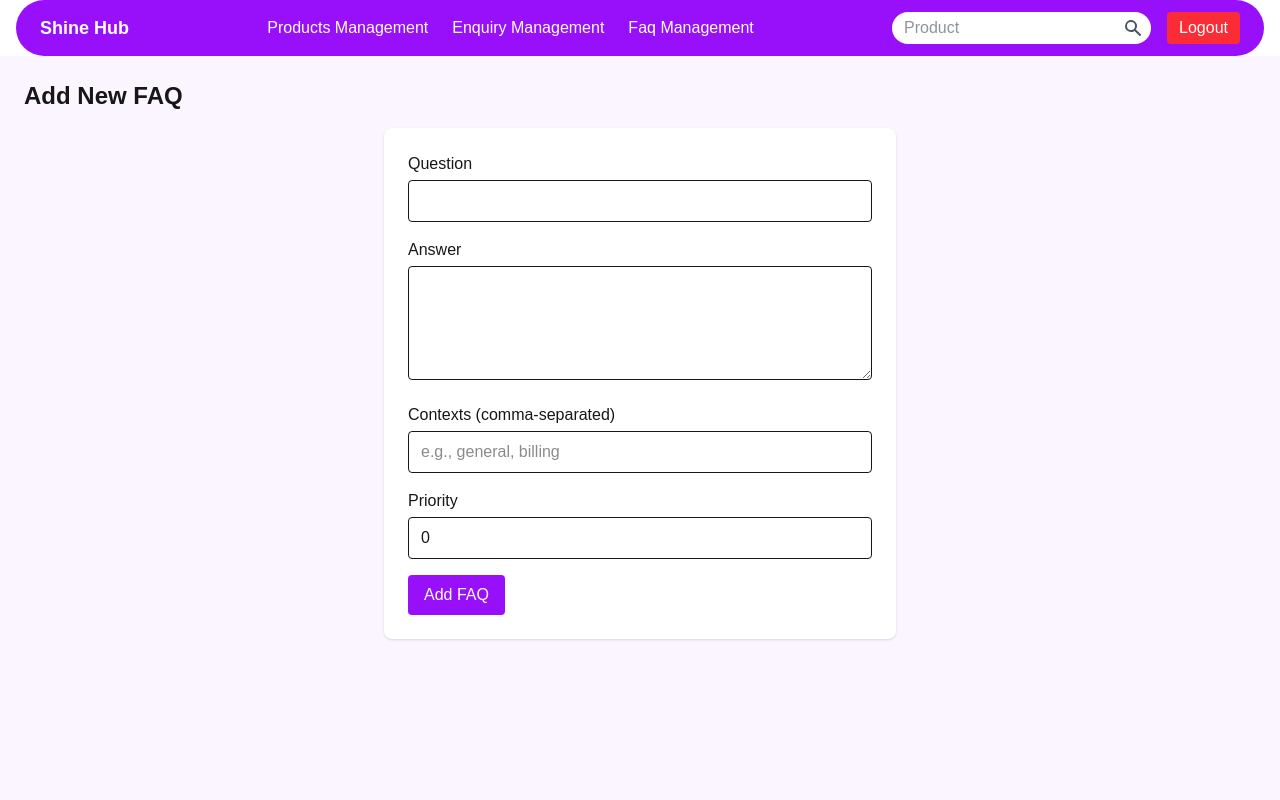
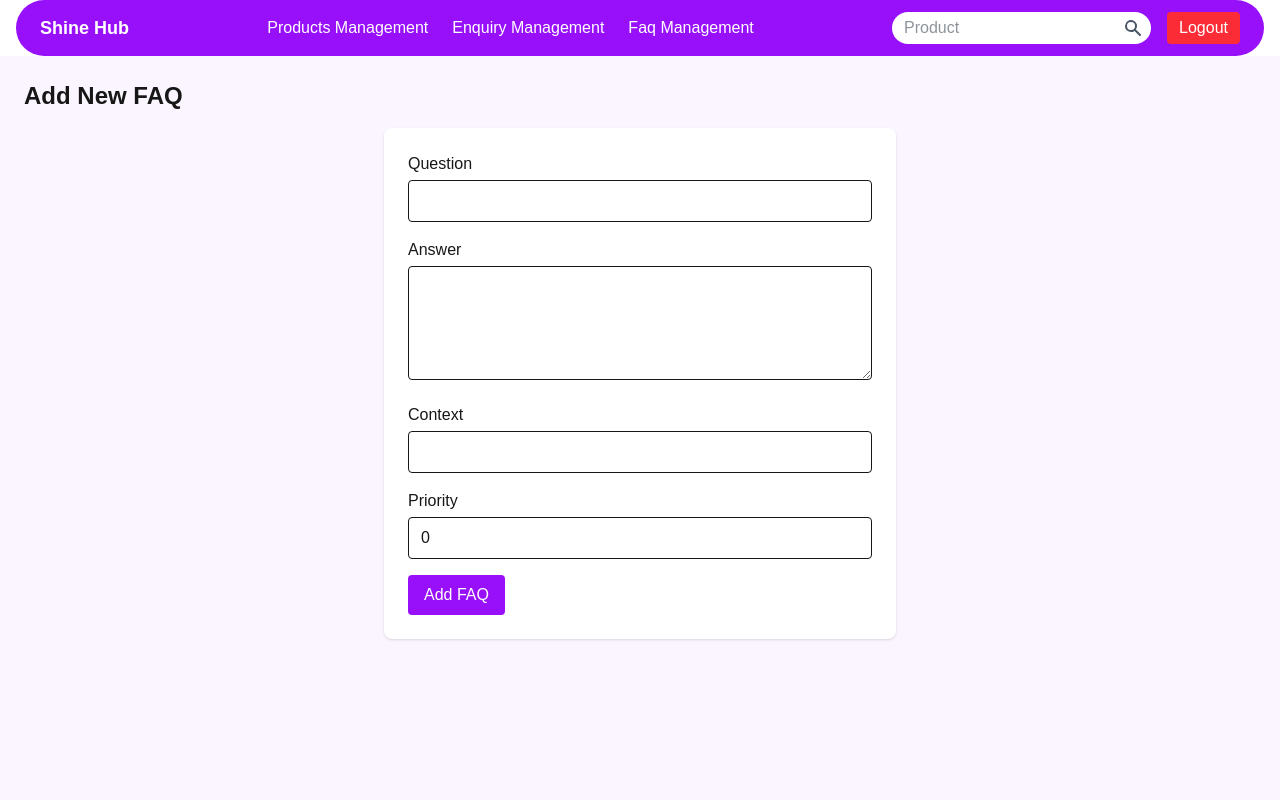
Before and after one commit to Lauzt1/Real-Time-Chatbot-Engine, a Next.js app in the folder shinehub/: page /admin/faqManagement/add in a window 1280 px wide. Shown: the top 800 px of the page. Built offline with nearby package versions, Linux system fonts and the light colour scheme.

Commit message:
changed faq to save context as string

```diff
--- a/shinehub/src/app/admin/faqManagement/add/page.jsx
+++ b/shinehub/src/app/admin/faqManagement/add/page.jsx
@@ -7,7 +7,7 @@ import { useRouter } from "next/navigation";
 export default function AddFaqPage() {
   const [question, setQuestion] = useState("");
   const [answer, setAnswer]     = useState("");
-  const [contexts, setContexts] = useState("");
+  const [context, setContexts] = useState("");
   const [priority, setPriority] = useState(0);
   const router = useRouter();
 
@@ -21,10 +21,7 @@ export default function AddFaqPage() {
     const payload = {
       question: question.trim(),
       answer: answer.trim(),
-      contexts: contexts
-        .split(",")
-        .map((s) => s.trim())
-        .filter((s) => s),
+      context: context.trim(),
       priority: Number(priority),
     };
 
@@ -72,13 +69,12 @@ export default function AddFaqPage() {
         </div>
 
         <div>
-          <label className="block mb-1 font-medium">Contexts (comma-separated)</label>
+          <label className="block mb-1 font-medium">Context</label>
           <input
             type="text"
-            value={contexts}
+            value={context}
             onChange={(e) => setContexts(e.target.value)}
             className="w-full border px-3 py-2 rounded"
-            placeholder="e.g., general, billing"
           />
         </div>
 
--- a/shinehub/src/app/api/faq/route.js
+++ b/shinehub/src/app/api/faq/route.js
@@ -19,13 +19,13 @@ export async function GET() {
 
 export async function POST(request) {
   try {
-    const { question, answer, contexts, priority } = await request.json();
+    const { question, answer, context, priority } = await request.json();
 
     // Basic validation
     if (
       typeof question !== "string" ||
       typeof answer   !== "string" ||
-      !Array.isArray(contexts) ||
+      typeof context   !== "string" ||
       typeof priority !== "number"
     ) {
       return NextResponse.json(
@@ -38,7 +38,7 @@ export async function POST(request) {
     const created = await Faq.create({
       question,
       answer,
-      contexts,
+      context,
       priority,
     });
 
--- a/shinehub/src/components/admin/FaqList.jsx
+++ b/shinehub/src/components/admin/FaqList.jsx
@@ -12,10 +12,10 @@ export default function FaqList() {
   useEffect(() => {
     async function loadFaqs() {
       try {
-        const res = await fetch("http://localhost:3000/api/faq");
+        const res = await fetch("/api/faq");
         if (!res.ok) throw new Error(`Fetch failed: ${res.status}`);
         const data = await res.json();
-        // If your API returns { faq: [...] } or { faqs: [...] }, unwrap it
+        // unwrap either { faq: […] } or { faqs: […] } or a raw array
         const list = Array.isArray(data)
           ? data
           : data.faq || data.faqs || [];
@@ -30,15 +30,9 @@ export default function FaqList() {
     loadFaqs();
   }, []);
 
-  if (loading) {
-    return <p>Loading FAQs…</p>;
-  }
-  if (error) {
-    return <p className="text-red-500">Error: {error}</p>;
-  }
-  if (faqs.length === 0) {
-    return <p>No FAQs found.</p>;
-  }
+  if (loading) return <p>Loading FAQs…</p>;
+  if (error) return <p className="text-red-500">Error: {error}</p>;
+  if (faqs.length === 0) return <p>No FAQs found.</p>;
 
   return (
     <div className="space-y-4">
@@ -50,15 +44,15 @@ export default function FaqList() {
           <div className="flex justify-between items-start">
             <div>
               <h3 className="font-bold text-xl">{f.question}</h3>
-              <p className="mt-2 text-gray-700">{f.answer}</p>
-              {Array.isArray(f.context) && (
                 <p className="mt-2 text-sm text-gray-500">
-                  Context: {f.context.join(", ")}
+                  Answer: {f.answer}
                 </p>
-              )}
-              <p className="mt-1 text-sm text-gray-500">
-                Priority: {f.priority}
-              </p>
+                <p className="mt-2 text-sm text-gray-500">
+                  Context: {f.context}
+                </p>
+                <p className="mt-1 text-sm text-gray-500">
+                  Priority: {f.priority}
+                </p>
             </div>
             <RemoveBtn id={f._id.toString()} resource="faq" />
           </div>
--- a/shinehub/src/models/faq.js
+++ b/shinehub/src/models/faq.js
@@ -4,7 +4,7 @@ const faqSchema = new Schema(
     {
         question:   { type: String, required: true },
         answer:     { type: String, required: true },
-        context:   { type: [String], required: true, default: ['general'] },
+        context:    { type: String, required: true },
         priority:   { type: Number, default: 0 },
     }, {
         timestamps: true,
```
